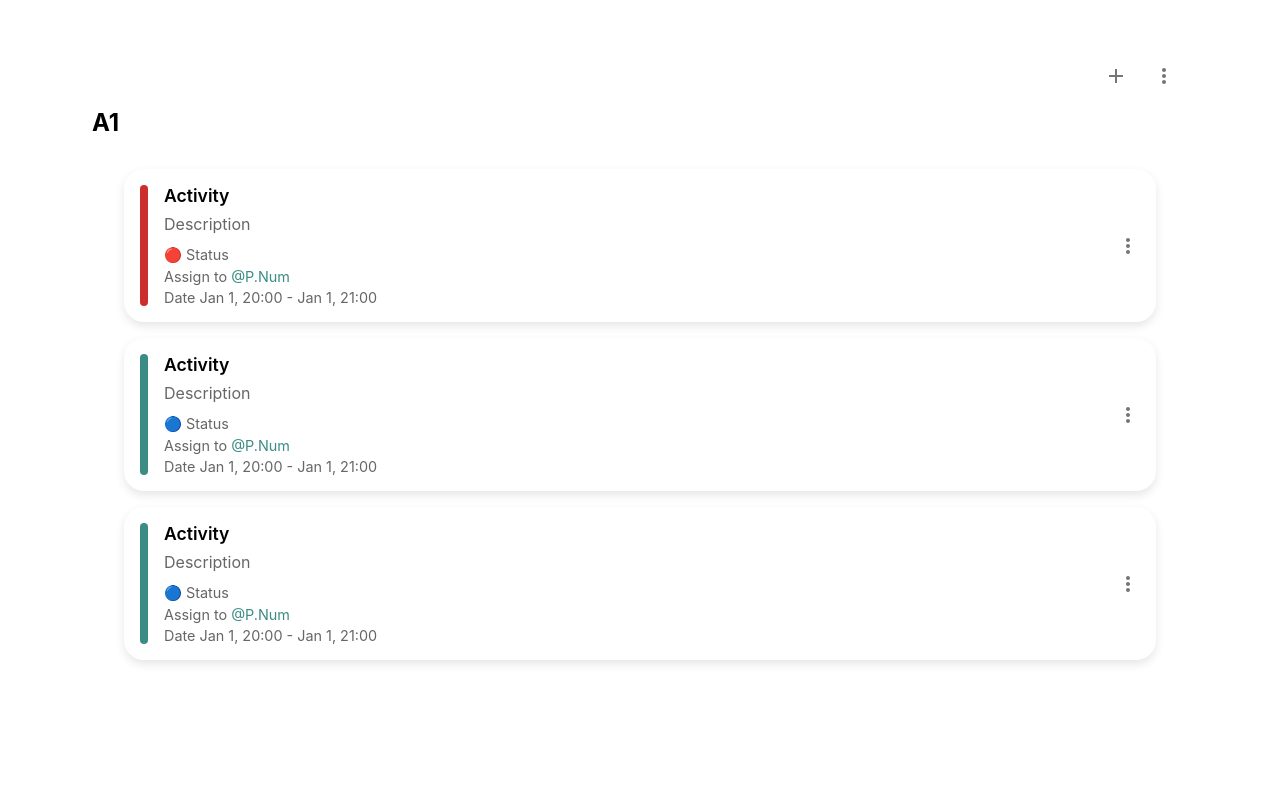
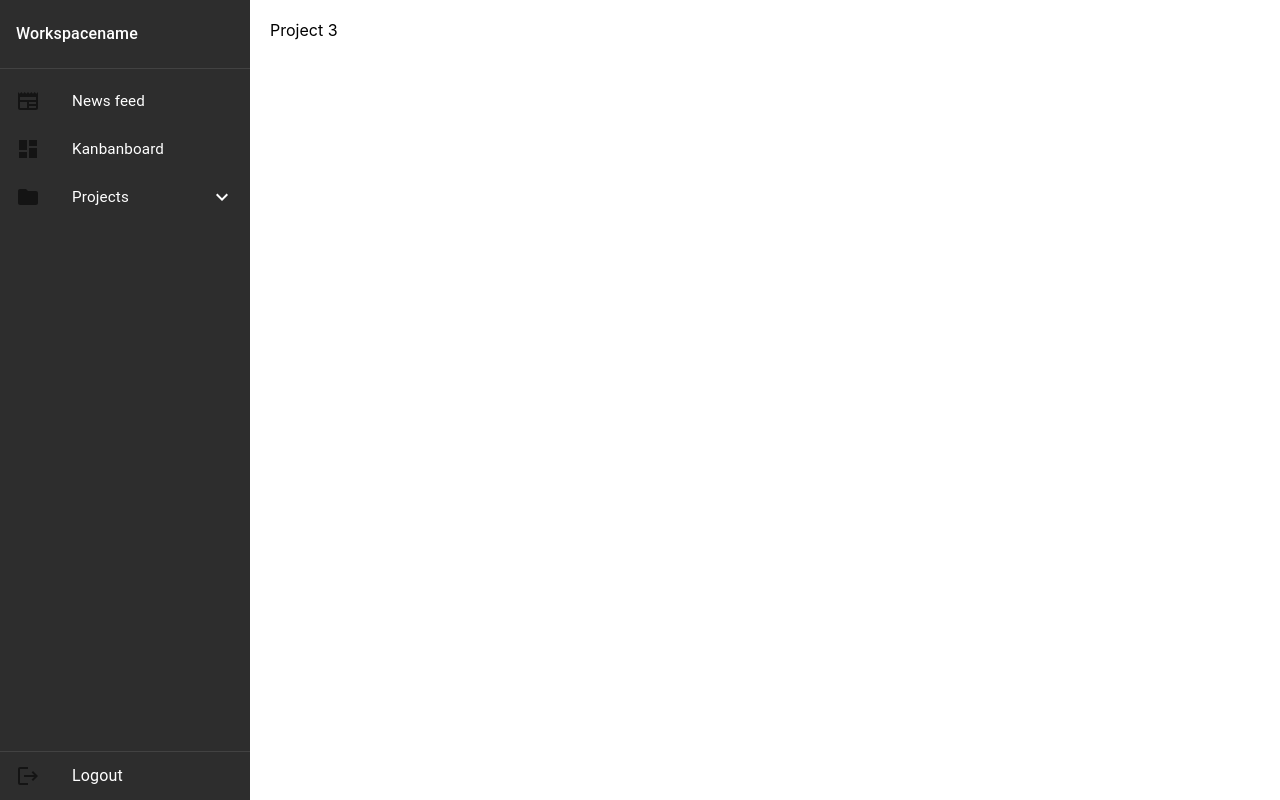
Before and after one commit to pickky007/472-S-AMAZING_WORKSPACES-6510450933-FRONTEND, a React (Create React App) app: page /project-3 in a window 1280 px wide. Built offline with nearby package versions, Linux system fonts and the light colour scheme.

Commit message:
feat(navigator): add navigator sidebar

```diff
--- a/package.json
+++ b/package.json
@@ -14,6 +14,7 @@
     "axios": "^1.7.7",
     "react": "^18.3.1",
     "react-dom": "^18.3.1",
+    "react-router-dom": "^6.27.0",
     "react-scripts": "5.0.1",
     "typescript": "^4.9.5",
     "web-vitals": "^2.1.4"
--- a/src/App.tsx
+++ b/src/App.tsx
@@ -1,14 +1,28 @@
 import React from "react";
+import { BrowserRouter as Router, Routes, Route } from "react-router-dom";
 import "./App.css";
 import { UserProfilePage } from "./pages/UserProfilePage";
 import { Section } from "./components/section/Section";
+import Sidebar from "./components/Sidebar";
 
 function App() {
   return (
-    <div className="App">
-        <Section />
-    </div>
-
+    <Router>
+      <div style={{ display: 'flex' }}>
+        <Sidebar />
+        <main style={{ flex: 1, padding: 20 }}>
+          <Routes>
+            <Route path="/" element={<Section />} />
+            <Route path="/news-feed" element={<div>News Feed Page</div>} />
+            <Route path="/kanbanboard" element={<Section />} />
+            <Route path="/project-1" element={<div>Project 1</div>} />
+            <Route path="/project-2" element={<div>Project 2</div>} />
+            <Route path="/project-3" element={<div>Project 3</div>} />
+          </Routes>
+        </main>
+      </div>
+    </Router>
   );
 }
+
 export default App;
--- /dev/null
+++ b/src/components/Sidebar.module.css
@@ -0,0 +1,47 @@
+.sidebarContainer {
+  width: 250px;
+  height: 100vh;
+  background-color: #2d2d2d;
+  color: #fff;
+  display: flex;
+  flex-direction: column;
+}
+
+.workspaceHeader {
+  padding: 20px 16px;
+  border-bottom: 1px solid rgba(255, 255, 255, 0.1);
+}
+
+.navList {
+  flex: 1;
+  padding: 8px 0;
+}
+
+.navItem {
+  padding: 8px 16px;
+  color: #ffffff;
+}
+
+.navItem:hover {
+  background-color: rgba(255, 255, 255, 0.1);
+  cursor: pointer;
+}
+
+.navItemIcon {
+  min-width: 40px;
+  color: #fff;
+}
+
+.navItemText {
+  font-size: 0.95rem;
+  font-weight: 400;
+}
+
+.subNavItem {
+  padding-left: 32px;
+}
+
+.logoutButton {
+  border-top: 1px solid rgba(255, 255, 255, 0.1);
+  margin-top: auto;
+}
--- /dev/null
+++ b/src/components/Sidebar.tsx
@@ -0,0 +1,140 @@
+// src/components/Sidebar.tsx
+import React, { useState } from 'react';
+import { useNavigate } from 'react-router-dom';
+import {
+  Box,
+  List,
+  ListItem,
+  ListItemIcon,
+  ListItemText,
+  Typography,
+  Collapse
+} from '@mui/material';
+import {
+  Newspaper,
+  Dashboard,
+  Folder,
+  ExpandMore,
+  ExpandLess,
+  Logout
+} from '@mui/icons-material';
+import styles from './Sidebar.module.css';
+
+interface NavigationItem {
+  label: string;
+  icon: React.ReactNode;
+  path: string;
+  subitems?: Array<{
+    label: string;
+    path: string;
+  }>;
+}
+
+const navigationItems: NavigationItem[] = [
+  {
+    label: 'News feed',
+    icon: <Newspaper />,
+    path: '/news-feed'
+  },
+  {
+    label: 'Kanbanboard',
+    icon: <Dashboard />,
+    path: '/kanbanboard'
+  },
+  {
+    label: 'Projects',
+    icon: <Folder />,
+    path: '/projects',
+    subitems: [
+      { label: 'Project 1', path: '/project-1' },
+      { label: 'Project 2', path: '/project-2' },
+      { label: 'Project 3', path: '/project-3' }
+    ]
+  }
+];
+
+const Sidebar = () => {
+  const navigate = useNavigate();
+  const [expandedItem, setExpandedItem] = useState<string | null>(null);
+
+  const handleItemClick = (item: NavigationItem) => {
+    if (item.subitems) {
+      setExpandedItem(expandedItem === item.label ? null : item.label);
+    } else {
+      navigate(item.path);
+    }
+  };
+
+  const handleSubItemClick = (path: string) => {
+    navigate(path);
+  };
+
+  const handleLogout = () => {
+    // เพิ่ม logic การ logout ที่นี่
+    console.log('Logging out...');
+    // ตัวอย่างเช่น:
+    // logout().then(() => navigate('/login'));
+  };
+
+  return (
+    <Box className={styles.sidebarContainer}>
+      <Box className={styles.workspaceHeader}>
+        <Typography variant="subtitle1" sx={{ fontWeight: 500 }}>
+          Workspacename
+        </Typography>
+      </Box>
+
+      <List className={styles.navList}>
+        {navigationItems.map((item) => (
+          <React.Fragment key={item.label}>
+            <ListItem
+              className={styles.navItem}
+              onClick={() => handleItemClick(item)}
+              sx={{ cursor: 'pointer' }}
+            >
+              <ListItemIcon className={styles.navItemIcon}>
+                {item.icon}
+              </ListItemIcon>
+              <ListItemText
+                primary={<span className={styles.navItemText}>{item.label}</span>}
+              />
+              {item.subitems && (
+                expandedItem === item.label ? <ExpandLess /> : <ExpandMore />
+              )}
+            </ListItem>
+
+            {item.subitems && (
+              <Collapse in={expandedItem === item.label} timeout="auto" unmountOnExit>
+                <List disablePadding>
+                  {item.subitems.map((subitem) => (
+                    <ListItem
+                      key={subitem.label}
+                      className={styles.subNavItem}
+                      onClick={() => handleSubItemClick(subitem.path)}
+                      sx={{ cursor: 'pointer' }}
+                    >
+                      <ListItemText primary={subitem.label} />
+                    </ListItem>
+                  ))}
+                </List>
+              </Collapse>
+            )}
+          </React.Fragment>
+        ))}
+      </List>
+
+      <ListItem
+        className={styles.logoutButton}
+        onClick={handleLogout}
+        sx={{ cursor: 'pointer' }}
+      >
+        <ListItemIcon>
+          <Logout />
+        </ListItemIcon>
+        <ListItemText primary="Logout" />
+      </ListItem>
+    </Box>
+  );
+};
+
+export default Sidebar;
--- a/src/components/activity/ActivityCard.tsx
+++ b/src/components/activity/ActivityCard.tsx
@@ -1,3 +1,4 @@
+// src/components/activity/ActivityCard.tsx
 import React from "react";
 import styles from "./ActivityCard.module.css";
 import MoreVertIcon from "@mui/icons-material/MoreVert";
--- a/src/components/section/Section.tsx
+++ b/src/components/section/Section.tsx
@@ -1,3 +1,4 @@
+// src/components/section/Section.tsx
 import { ActivityCard } from "../activity/ActivityCard";
 import styles from "./Section.module.css";
 import IconButton from "@mui/material/IconButton";
--- /dev/null
+++ b/src/pages/ActivityPage.tsx
@@ -0,0 +1,5 @@
+import React from "react";
+
+export const ActivityPage = () => {
+  return <div>Activity Page</div>;
+};
--- /dev/null
+++ b/src/pages/ProfilePage.tsx
@@ -0,0 +1,5 @@
+import React from "react";
+
+export const ProfilePage = () => {
+  return <div>Profile Page</div>;
+};
--- /dev/null
+++ b/src/pages/SettingsPage.tsx
@@ -0,0 +1,5 @@
+import React from "react";
+
+export const SettingsPage = () => {
+  return <div>Settings Page</div>;
+};
```
